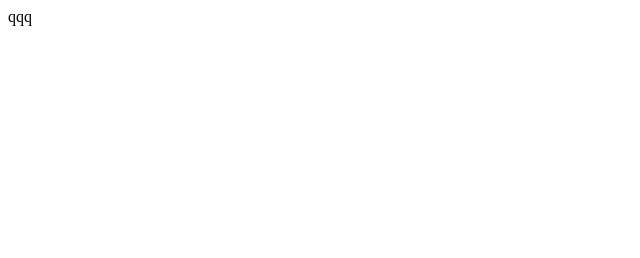
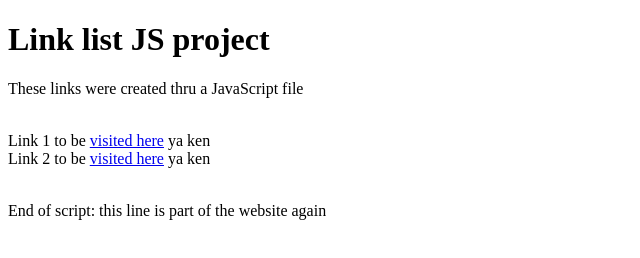
Before and after one commit to jtrautma/VC.Node, a website: page linkWebsite/urlListWebsite_v2_scriptReference.html in a window 1280 px wide. Shown: the whole page, without its empty margins (0-640 px from the left). Drawn offline with Linux system fonts and the light colour scheme.

Commit message:
Update urlListWebsite_v2_scriptReference.html

```diff
--- a/linkWebsite/urlListWebsite_v2_scriptReference.html
+++ b/linkWebsite/urlListWebsite_v2_scriptReference.html
@@ -1 +1,14 @@
-qqq
+<!DOCTYPE html>
+<html>
+    <head>
+        <title>Leith Links</title>
+    </head>
+    <body>
+        <h1>Link list JS project</h1>
+        <p>These links were created thru a JavaScript file</p>
+        <br>
+        <script src="createUrlList.js"></script>
+        <br>
+        <p>End of script: this line is part of the website again</p>
+    </body>
+</html>
```
